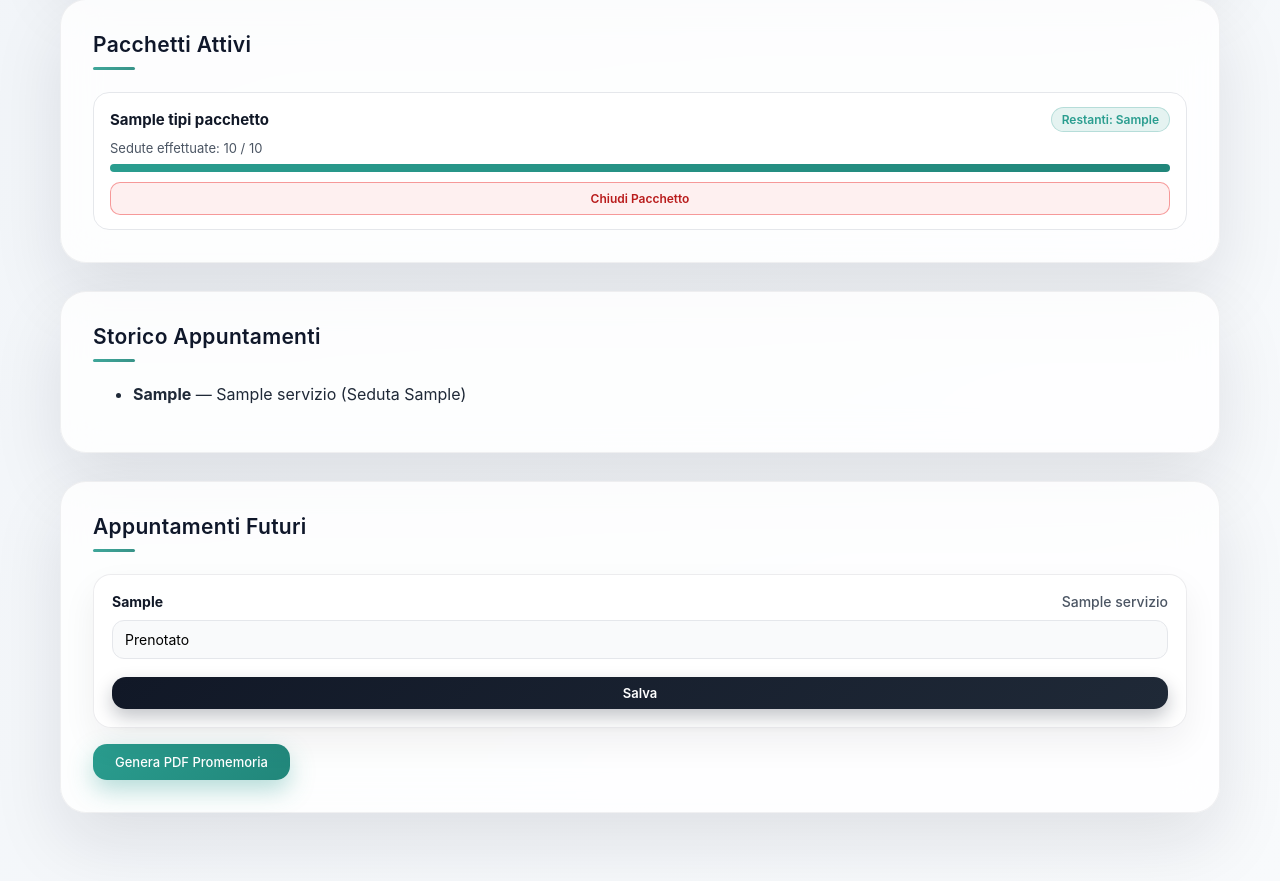
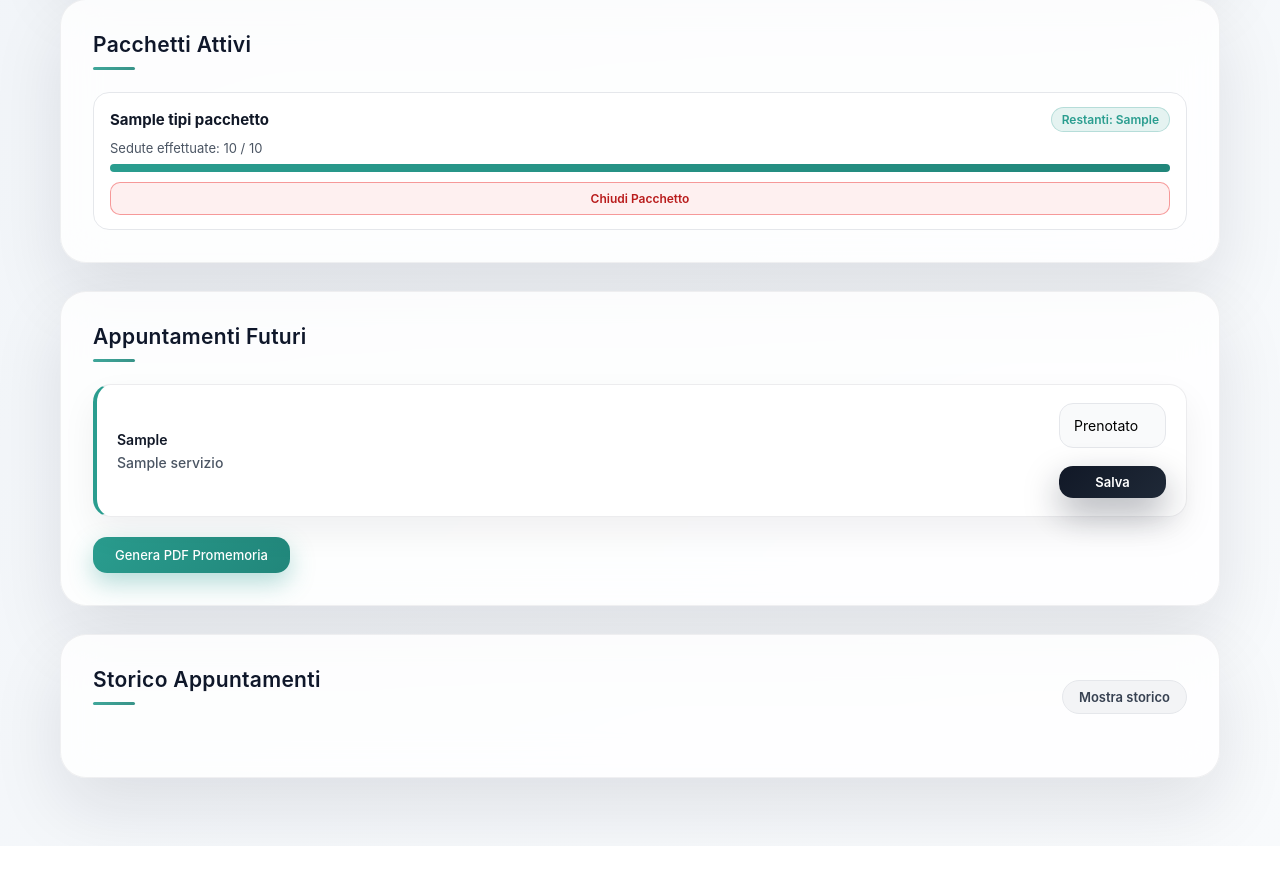
Before and after one commit to ChriDito993/Gestionale, a Flask app: template templates/cliente_dettaglio.html in a window 1280 px wide. Shown: the part 1223-2104 px from the top of the page. After the commit the page ends 2069 px from the top, so only its background shows below. Run offline with Flask 3, Linux system fonts and the light colour scheme; the template is opened without the code that fills it: most values are stand-ins (such as "Sample title", 1, 10 or a date in 2020).

Commit message:
UI cliente premium + toggle storico + refine CSS

```diff
--- a/app.py
+++ b/app.py
@@ -7,9 +7,8 @@ from functools import wraps
 
 from io import BytesIO
 
-import smtplib
-import ssl
-from email.message import EmailMessage
+
+import requests
 
 from reportlab.platypus import SimpleDocTemplate, Paragraph, Spacer, ListFlowable, ListItem
 from reportlab.lib.styles import getSampleStyleSheet
@@ -673,17 +672,18 @@ def chiudi_pacchetto(pacchetto_id):
 # INVIO PROMEMORIA EMAIL
 # ===============================
 
+
 @app.route("/invia_promemoria/<appuntamento_id>", methods=["GET"])
 def invia_promemoria(appuntamento_id):
 
-    EMAIL_USER = os.getenv("EMAIL_USER")
-    EMAIL_PASS = os.getenv("EMAIL_PASS")
+    RESEND_API_KEY = os.getenv("RESEND_API_KEY")
 
     from flask import jsonify
-    if not EMAIL_USER or not EMAIL_PASS:
-        return jsonify({"status": "error", "message": "Credenziali email non configurate"}), 500
 
-    # Recupero appuntamento con servizio e clienti (tramite appuntamenti_clienti)
+    if not RESEND_API_KEY:
+        return jsonify({"status": "error", "message": "RESEND_API_KEY non configurata"}), 500
+
+    # Recupero appuntamento con servizio e clienti
     appo = supabase.table("appuntamenti") \
         .select("""
             *,
@@ -715,13 +715,6 @@ def invia_promemoria(appuntamento_id):
     ora_formattata = dt.strftime("%H:%M")
 
     servizio_nome = appo["servizi"]["nome"]
-
-    # Costruzione email
-    msg = EmailMessage()
-    msg["Subject"] = f"Promemoria Appuntamento – {servizio_nome}"
-    msg["From"] = EMAIL_USER
-    msg["To"] = cliente["email"]
-
     numero_seduta = appo.get("numero_seduta")
 
     info_seduta = ""
@@ -743,18 +736,32 @@ MASSOTERAPIA & PT
 Christian Di Tommaso
 """
 
-    msg.set_content(corpo)
+    try:
+        response = requests.post(
+            "https://api.resend.com/emails",
+            headers={
+                "Authorization": f"Bearer {RESEND_API_KEY}",
+                "Content-Type": "application/json"
+            },
+            json={
+                "from": "Gestionale <onboarding@resend.dev>",
+                "to": [cliente["email"]],
+                "subject": f"Promemoria Appuntamento – {servizio_nome}",
+                "text": corpo
+            },
+            timeout=10
+        )
 
-    try:
-        context = ssl.create_default_context()
-        with smtplib.SMTP_SSL("smtp.gmail.com", 465, context=context) as server:
-            server.login(EMAIL_USER, EMAIL_PASS)
-            server.send_message(msg)
-
-        return jsonify({"status": "success"})
+        if response.status_code in [200, 201]:
+            return jsonify({"status": "success"})
+        else:
+            return jsonify({
+                "status": "error",
+                "message": response.text
+            }), 500
 
     except Exception as e:
-        print("Errore invio email:", e)
+        print("Errore invio email Resend:", e)
         return jsonify({"status": "error", "message": str(e)}), 500
 
 
--- a/requirements.txt
+++ b/requirements.txt
@@ -4,3 +4,4 @@ supabase
 python-dotenv
 reportlab
 httpx
+requests
--- a/static/style.css
+++ b/static/style.css
@@ -1034,73 +1034,180 @@ select {
     box-shadow: 0 8px 18px rgba(239,68,68,0.28);
 }
 
-.cliente-dettaglio-page .future-app-list {
-    list-style: none;
-    margin: 0;
-    padding: 0;
-    display: grid;
-    gap: 12px;
+
+
+/* ========================= */
+/* CLIENTE APPUNTAMENTI V2 PREMIUM */
+/* ========================= */
+
+/* Toggle Storico */
+.cliente-dettaglio-page .storico-toggle-wrapper {
+    display: flex;
+    justify-content: space-between;
+    align-items: center;
+    margin-bottom: 18px;
 }
 
-.cliente-dettaglio-page .future-app-item {
+.cliente-dettaglio-page .storico-toggle-btn {
+    background: #f3f4f6;
+    border: 1px solid #e5e7eb;
+    padding: 8px 16px;
+    border-radius: 999px;
+    font-size: 13px;
+    font-weight: 600;
+    color: #374151;
+    cursor: pointer;
+    transition: all 0.2s ease;
+}
+
+.cliente-dettaglio-page .storico-toggle-btn:hover {
+    background: #111827;
+    color: #ffffff;
+    box-shadow: 0 8px 20px rgba(17,24,39,0.25);
+}
+
+/* Stato collassato */
+
+#storicoSection.storico-collapsed {
+    display: none !important;
+}
+
+#storicoSection {
+    display: grid;
+}
+
+.cliente-dettaglio-page .storico-fade {
+    animation: storicoFade 0.25s ease forwards;
+}
+
+@keyframes storicoFade {
+    from {
+        opacity: 0;
+        transform: translateY(-6px);
+    }
+    to {
+        opacity: 1;
+        transform: translateY(0);
+    }
+}
+
+.cliente-dettaglio-page .cliente-app-section {
+    display: grid;
+    gap: 14px;
+}
+
+.cliente-dettaglio-page .cliente-app-card {
+    display: flex;
+    justify-content: space-between;
+    align-items: center;
+    gap: 18px;
+    padding: 18px 20px;
+    border-radius: 18px;
     background: rgba(255,255,255,0.75);
-    backdrop-filter: blur(12px);
-    -webkit-backdrop-filter: blur(12px);
+    backdrop-filter: blur(14px);
+    -webkit-backdrop-filter: blur(14px);
     border: 1px solid rgba(17,24,39,0.08);
-    border-radius: 18px;
-    padding: 18px;
     box-shadow: 0 15px 35px rgba(15,23,42,0.06);
     transition: all 0.2s ease;
 }
 
-.cliente-dettaglio-page .future-app-header {
+.cliente-dettaglio-page .cliente-app-card:hover {
+    transform: translateY(-2px);
+    box-shadow: 0 22px 45px rgba(15,23,42,0.12);
+}
+
+.cliente-dettaglio-page .cliente-app-card.future {
+    border-left: 4px solid #2a9d8f;
+}
+
+.cliente-dettaglio-page .cliente-app-card.past {
+    border-left: 4px solid #9ca3af;
+}
+
+.cliente-dettaglio-page .cliente-app-card.past {
+    padding: 12px 16px;
+    box-shadow: 0 8px 18px rgba(15,23,42,0.05);
+}
+
+.cliente-dettaglio-page .cliente-app-card.past .cliente-app-date {
+    font-size: 13px;
+}
+
+.cliente-dettaglio-page .cliente-app-card.past .cliente-app-service {
+    font-size: 13px;
+    opacity: 0.85;
+}
+
+.cliente-dettaglio-page .cliente-app-card.past .btn-small {
+    padding: 6px 14px;
+    font-size: 12px;
+    border-radius: 12px;
+}
+
+.cliente-dettaglio-page .cliente-app-info {
     display: flex;
-    align-items: center;
-    justify-content: space-between;
-    gap: 12px;
-    margin-bottom: 10px;
+    flex-direction: column;
+    gap: 6px;
+}
+
+.cliente-dettaglio-page .cliente-app-date {
+    font-size: 14px;
+    font-weight: 600;
     color: #111827;
 }
 
-.cliente-dettaglio-page .future-app-header strong {
+.cliente-dettaglio-page .cliente-app-service {
     font-size: 14px;
+    font-weight: 500;
+    color: #4b5563;
 }
 
-.cliente-dettaglio-page .future-app-header span {
-    color: #4b5563;
-    font-weight: 500;
-    font-size: 14px;
-}
-
-.cliente-dettaglio-page .future-status-form {
+.cliente-dettaglio-page .cliente-app-actions {
     display: flex;
     align-items: center;
     gap: 12px;
 }
 
-.cliente-dettaglio-page .future-status-form .status-select {
+.cliente-dettaglio-page .status-select {
     margin-top: 0;
     padding: 10px 12px;
     border-radius: 12px;
 }
 
-.cliente-dettaglio-page .future-save-btn {
+.cliente-dettaglio-page .btn-small {
     width: auto;
     padding: 8px 18px;
     border-radius: 14px;
     font-size: 13px;
     font-weight: 600;
-    background: linear-gradient(135deg, #111827, #1f2937);
-    box-shadow: 0 8px 18px rgba(17,24,39,0.25);
 }
 
-.cliente-dettaglio-page .future-save-btn:hover {
-    transform: translateY(-1px);
-    box-shadow: 0 12px 24px rgba(17,24,39,0.35);
+.cliente-dettaglio-page .seduta-badge {
+    margin-left: 8px;
+    font-size: 11px;
+    font-weight: 600;
+    padding: 4px 10px;
+    border-radius: 999px;
+    background: rgba(42,157,143,0.12);
+    color: #2a9d8f;
+    border: 1px solid rgba(42,157,143,0.25);
 }
 
-.cliente-dettaglio-page .btn-promemoria-pdf {
-    margin-top: 16px;
+@media (max-width: 900px) {
+    .cliente-dettaglio-page .cliente-app-card {
+        flex-direction: column;
+        align-items: flex-start;
+    }
+
+    .cliente-dettaglio-page .cliente-app-actions {
+        width: 100%;
+        flex-direction: column;
+        align-items: stretch;
+    }
+
+    .cliente-dettaglio-page .btn-small {
+        width: 100%;
+    }
 }
 
 /* ========================= */
--- a/templates/cliente_dettaglio.html
+++ b/templates/cliente_dettaglio.html
@@ -118,82 +118,100 @@
         {% endif %}
     </div>
 
-    <!-- CARD STORICO APPUNTAMENTI -->
+    <!-- ========================= -->
+    <!-- APPUNTAMENTI FUTURI -->
+    <!-- ========================= -->
     <div class="detail-card">
-        <h3>Storico Appuntamenti</h3>
-
-        {% if storico_appuntamenti and storico_appuntamenti|length > 0 %}
-            <ul class="app-list">
-                {% for app in storico_appuntamenti %}
-                <li style="margin-bottom:12px;">
-                    <strong>{{ app.data_formattata }}</strong>
-                    — {{ app.servizio }}
-
-                    {% if app.numero_seduta %}
-                        (Seduta {{ app.numero_seduta }})
-                    {% endif %}
-
-                    {% if app.stato == 'completato' %}
-                        <span style="color:#16a34a;font-weight:600;"> • Completato</span>
-                    {% elif app.stato == 'prenotato' %}
-                        <span style="color:#eab308;font-weight:600;"> • Prenotato</span>
-                    {% elif app.stato == 'annullato' %}
-                        <span style="color:#dc2626;font-weight:600;"> • Annullato</span>
-                    {% endif %}
-                </li>
-                {% endfor %}
-            </ul>
-        {% else %}
-            <p style="color:#6b7280;">Nessuno storico disponibile.</p>
-        {% endif %}
-    </div>
-
-    <!-- CARD APPUNTAMENTI FUTURI -->
-    <div class="detail-card detail-card-future">
         <h3>Appuntamenti Futuri</h3>
 
         {% if appuntamenti and appuntamenti|length > 0 %}
-
-            <ul class="app-list future-app-list">
+            <div class="cliente-app-section">
                 {% for app in appuntamenti %}
-                <li class="future-app-item">
-                    <div class="future-app-header">
-                        <strong>{{ app.data_formattata }}</strong>
-                        <span>{{ app.servizio }}</span>
+                <div class="cliente-app-card future">
+                    <div class="cliente-app-info">
+                        <div class="cliente-app-date">{{ app.data_formattata }}</div>
+                        <div class="cliente-app-service">
+                            {{ app.servizio }}
+                        </div>
                     </div>
 
-                    <form method="POST" action="/update_stato" class="future-status-form">
+                    <form method="POST" action="/update_stato" class="cliente-app-actions">
                         <input type="hidden" name="appuntamento_id" value="{{ app.id }}">
 
                         <select name="stato" class="input-apple status-select">
-                            <option value="prenotato" {% if app.stato == "prenotato" %}selected{% endif %}>
-                                Prenotato
-                            </option>
-                            <option value="completato" {% if app.stato == "completato" %}selected{% endif %}>
-                                Completato
-                            </option>
-                            <option value="annullato" {% if app.stato == "annullato" %}selected{% endif %}>
-                                Annullato
-                            </option>
+                            <option value="prenotato" {% if app.stato == "prenotato" %}selected{% endif %}>Prenotato</option>
+                            <option value="completato" {% if app.stato == "completato" %}selected{% endif %}>Completato</option>
+                            <option value="annullato" {% if app.stato == "annullato" %}selected{% endif %}>Annullato</option>
                         </select>
 
-                        <button type="submit" class="btn-apple-primary future-save-btn">Salva</button>
+                        <button type="submit" class="btn-apple-primary btn-small">Salva</button>
                     </form>
-                </li>
+                </div>
                 {% endfor %}
-            </ul>
+            </div>
 
             <a href="/cliente/{{ cliente.id }}/promemoria"
                target="_blank"
-               class="btn-primary btn-promemoria-pdf">
+               class="btn-primary" style="margin-top:20px; display:inline-block;">
                 Genera PDF Promemoria
             </a>
-
 
         {% else %}
             <p class="detail-empty-state">Nessun appuntamento futuro.</p>
         {% endif %}
+    </div>
 
+
+    <!-- ========================= -->
+    <!-- APPUNTAMENTI PASSATI -->
+    <!-- ========================= -->
+    <div class="detail-card">
+        <div class="storico-toggle-wrapper">
+            <h3>Storico Appuntamenti</h3>
+            <button type="button"
+                    class="storico-toggle-btn"
+                    onclick="toggleStorico()">
+                Mostra storico
+            </button>
+        </div>
+
+        {% if storico_appuntamenti and storico_appuntamenti|length > 0 %}
+            <div id="storicoSection" class="cliente-app-section storico-collapsed">
+                {% for app in storico_appuntamenti %}
+                <div class="cliente-app-card past">
+                    <div class="cliente-app-info">
+                        <div class="cliente-app-date">
+                            {{ app.data_formattata }}
+                        </div>
+
+                        <div class="cliente-app-service">
+                            {{ app.servizio }}
+
+                            {% if app.numero_seduta %}
+                                <span class="seduta-badge">
+                                    Seduta {{ app.numero_seduta }}
+                                </span>
+                            {% endif %}
+                        </div>
+                    </div>
+
+                    <form method="POST" action="/update_stato" class="cliente-app-actions">
+                        <input type="hidden" name="appuntamento_id" value="{{ app.id }}">
+
+                        <select name="stato" class="input-apple status-select">
+                            <option value="prenotato" {% if app.stato == "prenotato" %}selected{% endif %}>Prenotato</option>
+                            <option value="completato" {% if app.stato == "completato" %}selected{% endif %}>Completato</option>
+                            <option value="annullato" {% if app.stato == "annullato" %}selected{% endif %}>Annullato</option>
+                        </select>
+
+                        <button type="submit" class="btn-apple-primary btn-small">Salva</button>
+                    </form>
+                </div>
+                {% endfor %}
+            </div>
+        {% else %}
+            <p class="detail-empty-state">Nessuno storico disponibile.</p>
+        {% endif %}
     </div>
 
 </div>
@@ -240,6 +258,22 @@ function salvaModificaCliente(clienteId) {
         location.reload();
     });
 }
+
+function toggleStorico() {
+    const section = document.getElementById("storicoSection");
+    const btn = document.querySelector(".storico-toggle-btn");
+
+    if (!section) return;
+
+    if (section.classList.contains("storico-collapsed")) {
+        section.classList.remove("storico-collapsed");
+        section.classList.add("storico-fade");
+        btn.textContent = "Nascondi storico";
+    } else {
+        section.classList.add("storico-collapsed");
+        btn.textContent = "Mostra storico";
+    }
+}
 </script>
 
 </body>
```
Also changed, not shown: static/main.js (+28 -0 lines).
